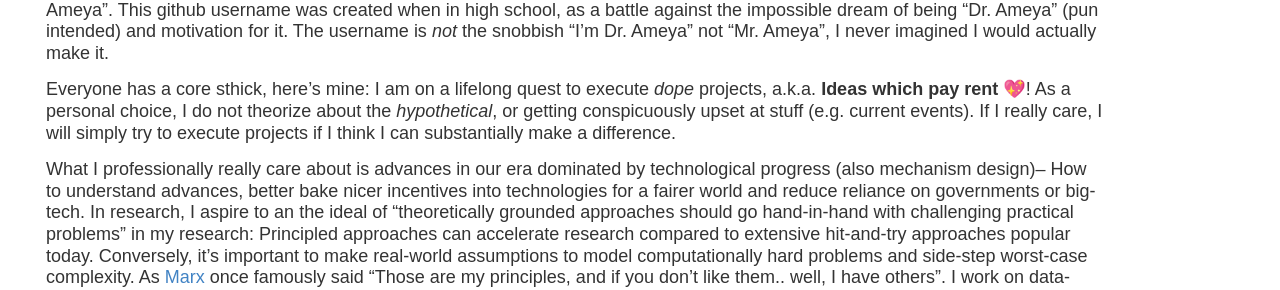
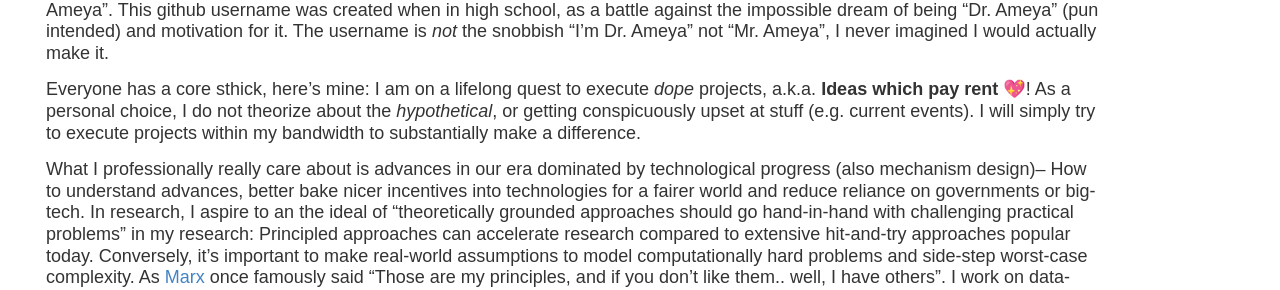
Before and after one commit to drimpossible/drimpossible.github.io, a Jekyll site: the page built from about/index.md, in a window 1280 px wide. Shown: the part 315-605 px from the top of the page. Built offline with Jekyll 4.4.1, drawn with Linux system fonts in a browser that asks for light colours.

Commit message:
Update index.md

```diff
--- a/about/index.md
+++ b/about/index.md
@@ -13,7 +13,7 @@ Table of Contents     [About Me](#biography)         [Updates](#updates)
 
 Hi! I’m Ameya, and since you're reading this: a-may-yeah (as in __a__ book, __may__ I?, __yeah__ sure!). "Ameya" is the sanskrit word "अमेय" approximately translating to "Impossible". Just too full of energy as a baby, right? My parents went from "You're impossible" to "You're Ameya". This github username was created when in high school, as a battle against the impossible dream of being "Dr. Ameya" (pun intended) and motivation for it. The username is *not* the snobbish "I'm Dr. Ameya" not "Mr. Ameya", I never imagined I would actually make it.
 
-Everyone has a core sthick, here’s mine: I am on a lifelong quest to execute *dope* projects, a.k.a. **Ideas** **which** **pay** **rent** 💖! As a personal choice, I do not theorize about the *hypothetical*, or getting conspicuously upset at stuff (e.g. current events). If I really care, I will simply try to execute projects if I think I can substantially make a difference.
+Everyone has a core sthick, here’s mine: I am on a lifelong quest to execute *dope* projects, a.k.a. **Ideas** **which** **pay** **rent** 💖! As a personal choice, I do not theorize about the *hypothetical*, or getting conspicuously upset at stuff (e.g. current events). I will simply try to execute projects within my bandwidth to substantially make a difference.
 
 What I professionally really care about is advances in our era dominated by technological progress (also mechanism design)-- How to understand advances, better bake nicer incentives into technologies for a fairer world and reduce reliance on governments or big-tech. In research, I aspire to an the ideal of "theoretically grounded approaches should go hand-in-hand with challenging practical problems" in my research: Principled approaches can accelerate research compared to extensive hit-and-try approaches popular today. Conversely, it's important to make real-world assumptions to model computationally hard problems and side-step worst-case complexity. As [Marx](https://en.wikipedia.org/wiki/Groucho_Marx) once famously said "Those are my principles, and if you don't like them.. well, I have others". I work on data-centric investigations of emergence in large foundation models, with a focus on getting real-world impact at BethgeLab in Tübingen AI Center!
 
```
